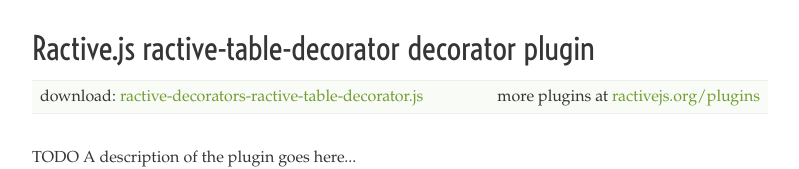
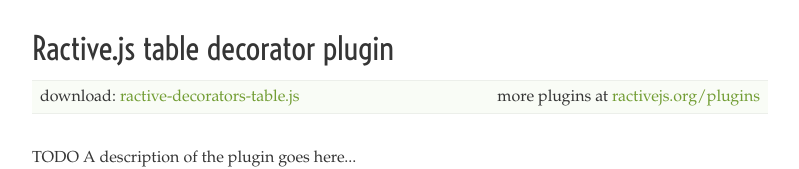
Before and after one commit to chuan137/ractive-table-decorator, a website: page index.html in a window 1280 px wide. Shown: the top 169 px of the page, without its empty margins (240-1039 px from the left). Drawn offline with Linux system fonts and the light colour scheme.

Commit message:
initial commit

```diff
--- a/bower.json
+++ b/bower.json
@@ -1,8 +1,8 @@
 {
-	"name": "ractive-decorators-ractive-table-decorator",
+	"name": "ractive-decorators-table",
 	"version": "0.1.0",
 	"author": "Chuan Miao",
-	"main": "ractive-decorators-ractive-table-decorator.js",
+	"main": "ractive-decorators-table.js",
 	"dependencies": {
 		"ractive": "^0.5.4"
 	},
--- a/index.html
+++ b/index.html
@@ -2,7 +2,7 @@
 <html lang='en-GB'>
 <head>
 	<meta charset='utf-8'>
-	<title>Ractive.js ractive-table-decorator decorator plugin</title>
+	<title>Ractive.js table decorator plugin</title>
 
 	<!-- CSS -->
 	<link href='http://fonts.googleapis.com/css?family=Voltaire' rel='stylesheet' type='text/css'>
@@ -20,9 +20,9 @@
 	<!-- <a class='forkme' href='https://github.com/you/repo'>Fork me on GitHub</a> -->
 
 	<header>
-		<h1>Ractive.js ractive-table-decorator decorator plugin</h1>
+		<h1>Ractive.js table decorator plugin</h1>
 		<p class='strap'>
-			<span class='download'>download: <a href='[TODO]'>ractive-decorators-ractive-table-decorator.js</a></span>
+			<span class='download'>download: <a href='[TODO]'>ractive-decorators-table.js</a></span>
 			<span class='more-plugins'>more plugins at <a href='http://ractivejs.org/plugins'>ractivejs.org/plugins</a></span>
 		</p>
 	</header>
@@ -49,7 +49,7 @@
 
 	<!-- Dependencies -->
 	<script src='vendor/ractive/ractive-legacy.js'></script>
-	<script src='src/ractive-decorators-ractive-table-decorator.js'></script>
+	<script src='src/ractive-decorators-table.js'></script>
 
 	<!-- Demo code -->
 	<script id='demo-code'>
--- a/package.json
+++ b/package.json
@@ -1,11 +1,11 @@
 {
-	"name": "ractive-decorators-ractive-table-decorator",
+	"name": "ractive-decorators-table",
 	"version": "0.1.0",
 	"author": {
 		"name": "Chuan Miao"
 	},
-	"main": "ractive-decorators-ractive-table-decorator.js",
-	"description": "ractive-decorators-ractive-table-decorator plugin for Ractive.js",
+	"main": "ractive-decorators-table.js",
+	"description": "ractive-decorators-table plugin for Ractive.js",
 	"dependencies": {
 		"ractive": "^0.5.4"
 	},
```
Also changed, not shown: component.json (+4 -4 lines), src/Ractive-type-name.js (+5 -5 lines), test/index.html (+2 -2 lines), test/tests.js (+2 -2 lines), README.md.
